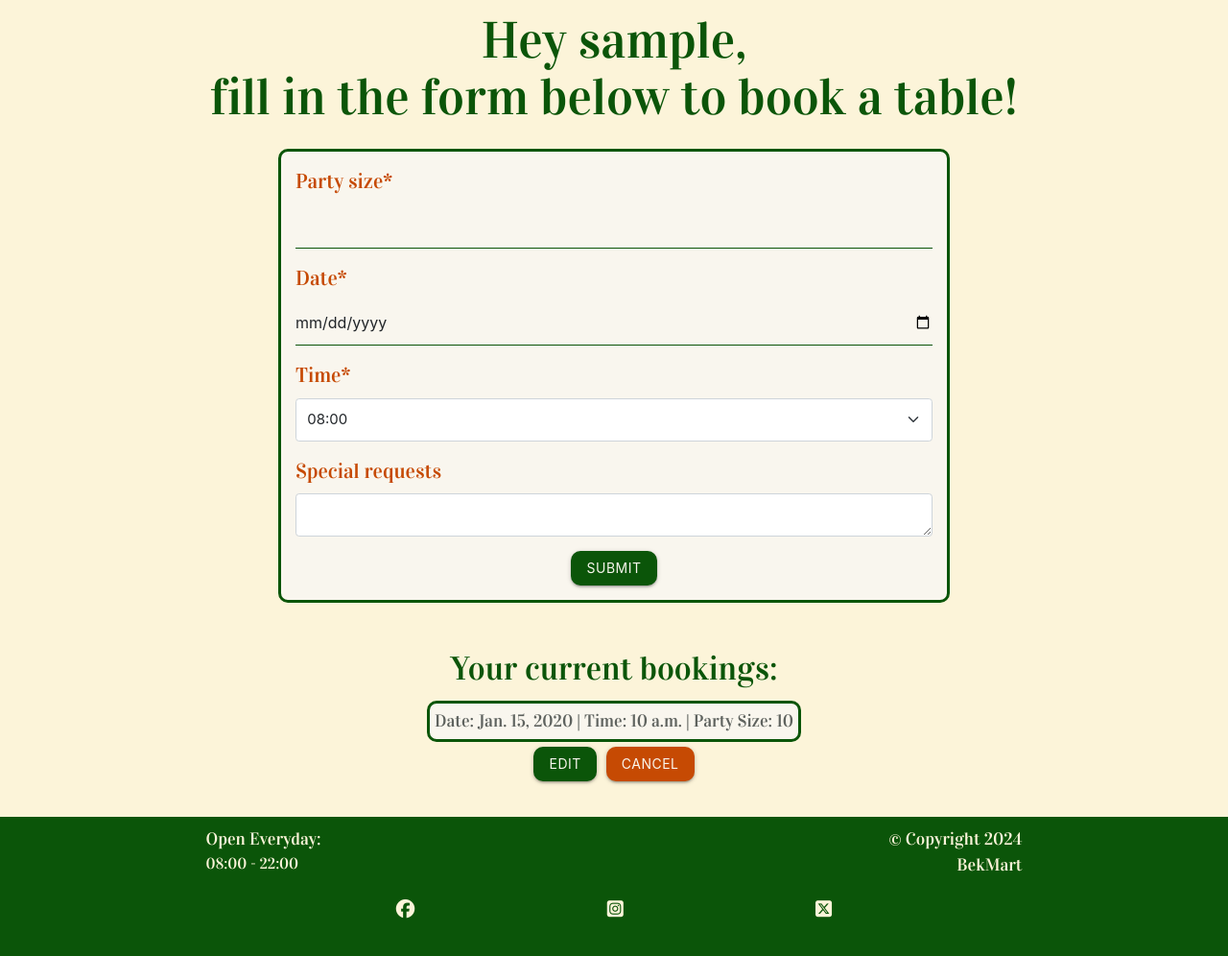
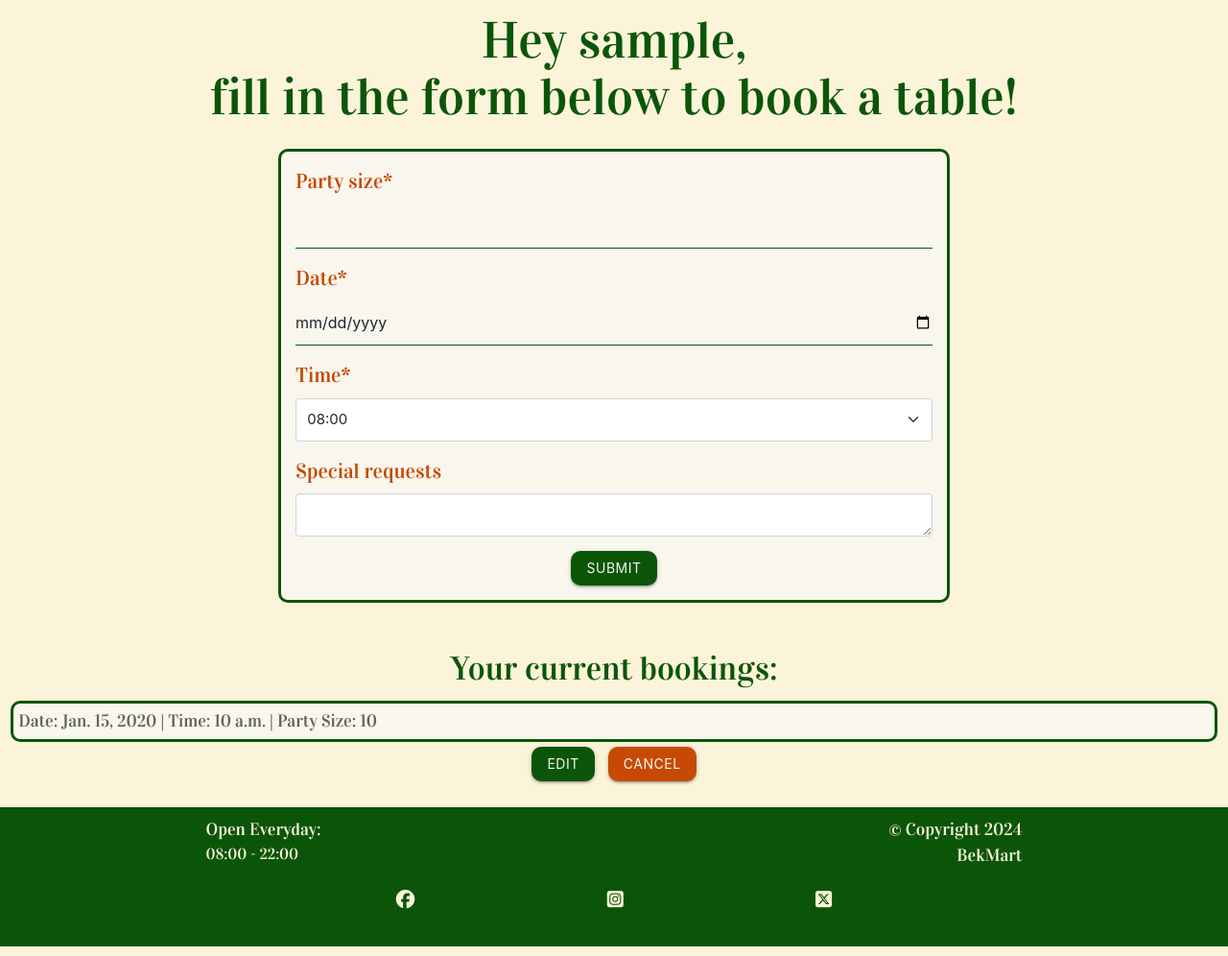
Before and after one commit to BekMart/denada, a Django app: template book/templates/book/book.html in a window 1280 px wide. Shown: the part 513-1509 px from the top of the page at 96% size. Run offline with Django 4.2, Linux system fonts and the light colour scheme; the template is opened without the code that fills it: values that come from a table or form of the project are taken from there, others are empty; a user stored in the database is signed in; tables that the repository leaves empty hold one stand-in row (values such as "Sample post"); parts of the project's set-up code (start-up, migrations or seed data) failed here and were passed over; some libraries are stand-ins or nearby versions.

Commit message:
Ammend elements in book.html for validation

```diff
--- a/book/templates/book/book.html
+++ b/book/templates/book/book.html
@@ -46,7 +46,7 @@
         <!-- Current booking section -->
         <div id="current-bookings-section">
           <h4>Your current bookings:</h4>
-          <ul>
+          <div>
             {% comment %}
             Display the user's current/upcoming bookings in a list format.
             - If the user has bookings, display each booking with its details.
@@ -56,33 +56,33 @@
             {% if user_bookings %}
             {% for booking in user_bookings %}
             <!-- Display existing/upcoming bookings -->
-            <li class="booking-details">
+            <span class="booking-details">
               Date: {{ booking.date }} | Time: {{ booking.time }} | Party Size:
               {{ booking.party_size }}
-            </li>
+            </span>
             <!-- Edit button -->
-            <div id="crud-buttons">
-              <li>
+            <div class="crud-buttons">
+              <span>
                 <a
                   class="editButton btn btn-signup btn-jg"
                   href="{% url 'edit_booking' booking.id %}"
                   >Edit</a
                 >
-              </li>
+              </span>
               <!-- Cancel button -->
-              <li>
+              <span>
                 <a class="btn btn-delete"
                 data-booking-id="{{ booking.id }}"
                 data-url="{% url 'cancel_booking' 0 %}"
                 href="#">
                   Cancel
                 </a>
-              </li>
+              </span>
             </div>
             {% endfor %} {% else %}
-            <li>You have no current bookings.</li>
+            <p>You have no current bookings.</p>
             {% endif %}
-          </ul>
+          </div>
         </div>
 
         {% else %}
```
